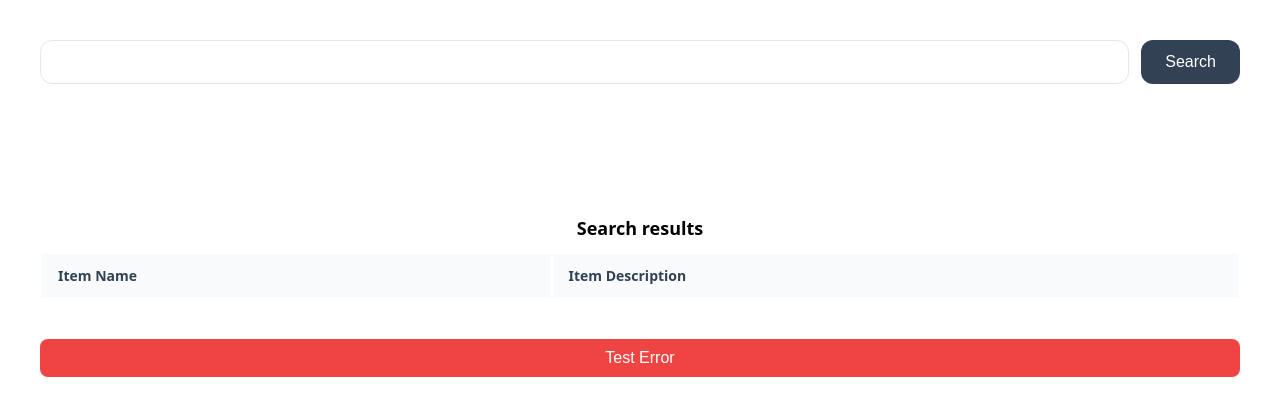
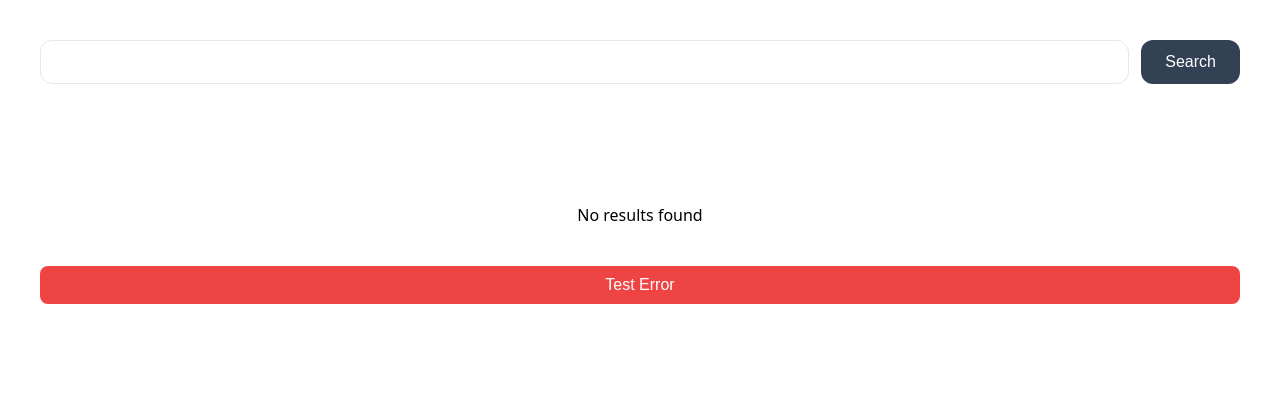
Before and after one commit to oneilcode/class-components, a React (Vite) app: page / in a window 1280 px wide. Shown: the top 416 px of the page. Built offline with nearby package versions, Linux system fonts and the light colour scheme.

Commit message:
feat: add text if there are no search results

```diff
--- a/src/components/Results.tsx
+++ b/src/components/Results.tsx
@@ -18,6 +18,10 @@ export default function Results({ items, isLoading, error }: ResultsProps) {
         <div className="error-message">{error}</div>
       </div>
     );
+  }
+
+  if (items.length === 0) {
+    return <div>No results found</div>;
   }
 
   return (
```
